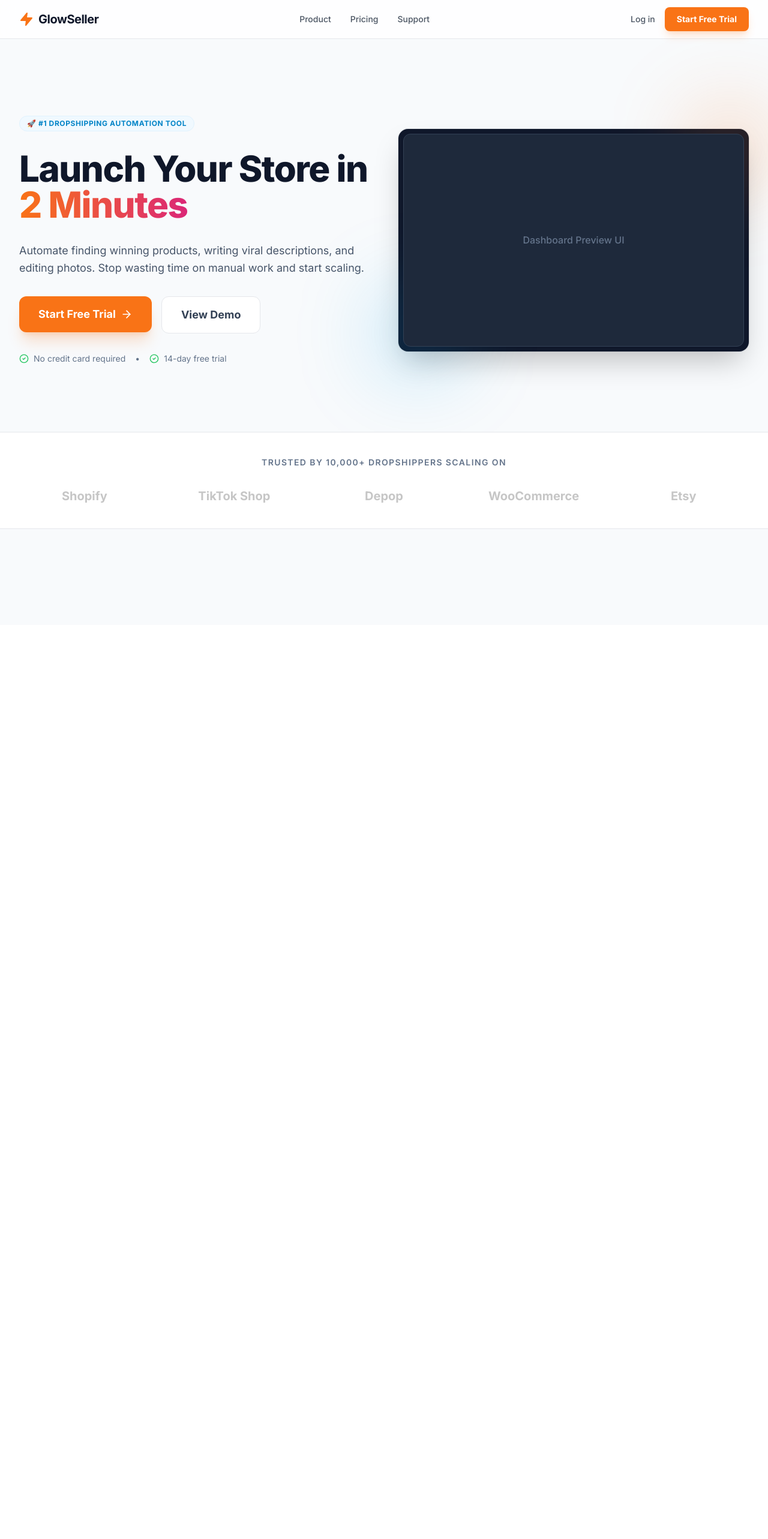
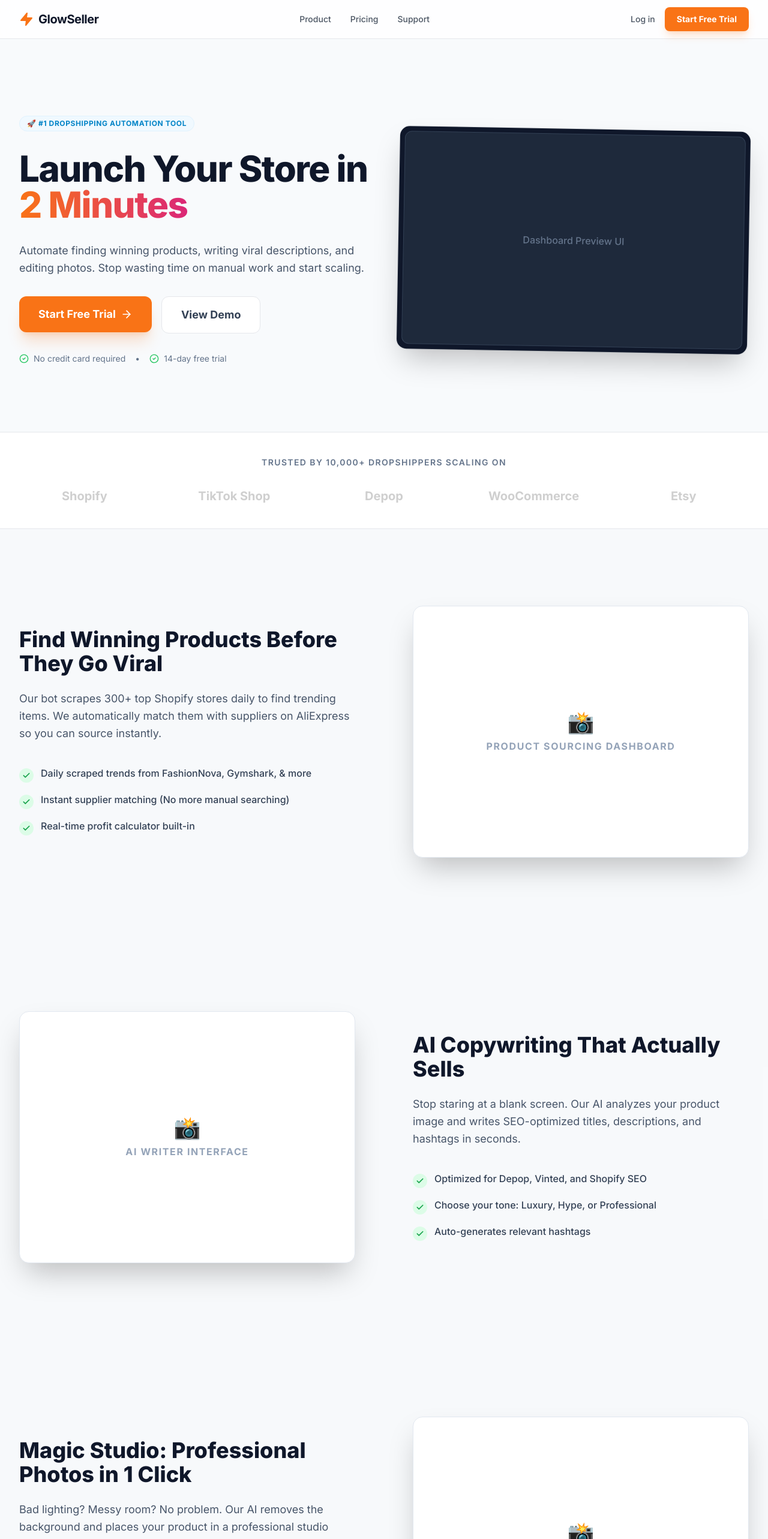
Before and after one commit to Mikeclassic/shiny-palm-tree2, a Next.js app: page / in a window 1280 px wide. Shown: the top 2566 px of the page at 60% size. Before the commit the page ends 1042 px from the top, so only its background shows below. Built offline with nearby package versions, Linux system fonts and the light colour scheme.

Commit message:
Update page.tsx

```diff
--- a/src/app/page.tsx
+++ b/src/app/page.tsx
@@ -2,20 +2,20 @@ import Link from "next/link";
 import { ArrowRight, CheckCircle2 } from "lucide-react";
 import { Navbar } from "@/components/Navbar";
 import { Container } from "@/components/ui/Container";
+import { FeatureSection } from "@/components/landing/FeatureSection";
+import { Testimonials } from "@/components/landing/Testimonials";
 
 export default function LandingPage() {
   return (
-    <div className="min-h-screen bg-background text-foreground selection:bg-action selection:text-white">
+    <div className="min-h-screen bg-background text-foreground selection:bg-action selection:text-white font-sans">
       <Navbar />
 
-      {/* HERO SECTION */}
-      {/* Strategy: Clear Value Prop above fold. 1 Col Mobile, 2 Col Desktop. */}
-      <section className="pt-16 pb-20 lg:pt-32 lg:pb-28 overflow-hidden">
+      {/* --- HERO SECTION --- */}
+      <section className="pt-16 pb-20 lg:pt-32 lg:pb-28 overflow-hidden relative">
         <Container>
           <div className="grid grid-cols-1 lg:grid-cols-2 gap-12 items-center">
 
-            {/* Left: Copy & CTA */}
-            <div className="flex flex-col items-center lg:items-start text-center lg:text-left space-y-8">
+            <div className="flex flex-col items-center lg:items-start text-center lg:text-left space-y-8 z-10">
               <div className="inline-flex items-center px-3 py-1 rounded-full bg-brand-50 border border-brand-100 text-brand-600 text-xs font-bold uppercase tracking-wider">
                 🚀 #1 Dropshipping Automation Tool
               </div>
@@ -52,13 +52,9 @@ export default function LandingPage() {
               </p>
             </div>
 
-            {/* Right: Visual / Dashboard Preview */}
-            <div className="relative mx-auto w-full max-w-[600px] lg:max-w-none">
-              <div className="relative rounded-2xl bg-brand-900 p-2 shadow-2xl ring-1 ring-gray-900/10">
-                <div className="absolute -top-12 -right-12 w-40 h-40 bg-action/20 rounded-full blur-3xl"></div>
-                <div className="absolute -bottom-12 -left-12 w-40 h-40 bg-brand-500/20 rounded-full blur-3xl"></div>
-
-                {/* Placeholder for Dashboard Image */}
+            <div className="relative mx-auto w-full max-w-[600px] lg:max-w-none z-10">
+              <div className="relative rounded-2xl bg-brand-900 p-2 shadow-2xl ring-1 ring-gray-900/10 transform rotate-1 hover:rotate-0 transition duration-500">
+                 {/* Dashboard Mockup Placeholder */}
                 <div className="relative rounded-xl bg-slate-800 aspect-[16/10] overflow-hidden flex items-center justify-center border border-slate-700">
                    <div className="text-slate-500 font-medium">Dashboard Preview UI</div>
                 </div>
@@ -69,17 +65,16 @@ export default function LandingPage() {
         </Container>
       </section>
 
-      {/* SOCIAL PROOF SECTION */}
-      {/* Strategy: Bandwagon effect immediately after Hero. */}
+      {/* --- SOCIAL PROOF --- */}
       <section className="py-10 border-y border-gray-200 bg-white">
         <Container>
           <p className="text-center text-sm font-semibold text-slate-500 uppercase tracking-widest mb-8">
             Trusted by 10,000+ Dropshippers scaling on
           </p>
-          <div className="grid grid-cols-2 md:grid-cols-4 lg:grid-cols-5 gap-8 opacity-60 grayscale hover:grayscale-0 transition-all duration-500">
-            {/* Placeholders for Logos - Using text for now */}
+          <div className="grid grid-cols-2 md:grid-cols-5 gap-8 opacity-50 grayscale hover:grayscale-0 transition-all duration-500">
+             {/* Replace with SVGs in production */}
             {['Shopify', 'TikTok Shop', 'Depop', 'WooCommerce', 'Etsy'].map((brand) => (
-              <div key={brand} className="flex items-center justify-center font-bold text-xl text-slate-400">
+              <div key={brand} className="flex items-center justify-center font-bold text-xl text-slate-400 cursor-default hover:text-brand-900 transition">
                 {brand}
               </div>
             ))}
@@ -87,8 +82,69 @@ export default function LandingPage() {
         </Container>
       </section>
 
-      {/* More sections (Features, Pricing) will go here in Phase 2/3 */}
-      <div className="h-40"></div>
+      {/* --- FEATURES (ZIG ZAG) --- */}
+      <div id="product" className="bg-slate-50/50">
+        <FeatureSection
+            title="Find Winning Products Before They Go Viral"
+            description="Our bot scrapes 300+ top Shopify stores daily to find trending items. We automatically match them with suppliers on AliExpress so you can source instantly."
+            benefits={[
+                "Daily scraped trends from FashionNova, Gymshark, & more",
+                "Instant supplier matching (No more manual searching)",
+                "Real-time profit calculator built-in"
+            ]}
+            imageSide="right"
+            imageLabel="Product Sourcing Dashboard"
+        />
+
+        <FeatureSection
+            title="AI Copywriting That Actually Sells"
+            description="Stop staring at a blank screen. Our AI analyzes your product image and writes SEO-optimized titles, descriptions, and hashtags in seconds."
+            benefits={[
+                "Optimized for Depop, Vinted, and Shopify SEO",
+                "Choose your tone: Luxury, Hype, or Professional",
+                "Auto-generates relevant hashtags"
+            ]}
+            imageSide="left"
+            imageLabel="AI Writer Interface"
+        />
+
+        <FeatureSection
+            title="Magic Studio: Professional Photos in 1 Click"
+            description="Bad lighting? Messy room? No problem. Our AI removes the background and places your product in a professional studio setting instantly."
+            benefits={[
+                "10+ Professional Templates (Marble, Studio, Nature)",
+                "No Photoshop skills required",
+                "High-resolution downloads ready for upload"
+            ]}
+            imageSide="right"
+            imageLabel="Background Changer Tool"
+        />
+      </div>
+
+      {/* --- TESTIMONIALS --- */}
+      <Testimonials />
+
+      {/* --- FINAL CTA --- */}
+      <section className="py-24 bg-white">
+          <Container>
+              <div className="bg-brand-900 rounded-3xl p-8 md:p-16 text-center text-white relative overflow-hidden">
+                  <div className="relative z-10 max-w-2xl mx-auto space-y-6">
+                      <h2 className="text-3xl md:text-5xl font-bold">Ready to scale your empire?</h2>
+                      <p className="text-slate-300 text-lg">Join the fastest growing community of automated dropshippers today.</p>
+                      <Link href="/sign-up">
+                        <button className="bg-action hover:bg-action-hover text-white text-lg px-10 py-4 rounded-xl font-bold shadow-xl shadow-orange-500/20 transition-transform hover:-translate-y-1 mt-4">
+                            Get Started for Free
+                        </button>
+                      </Link>
+                  </div>
+
+                  {/* Decorative */}
+                  <div className="absolute top-0 right-0 w-64 h-64 bg-white/5 rounded-full blur-3xl -mr-32 -mt-32"></div>
+                  <div className="absolute bottom-0 left-0 w-64 h-64 bg-action/20 rounded-full blur-3xl -ml-32 -mb-32"></div>
+              </div>
+          </Container>
+      </section>
+
     </div>
   );
 }
```
